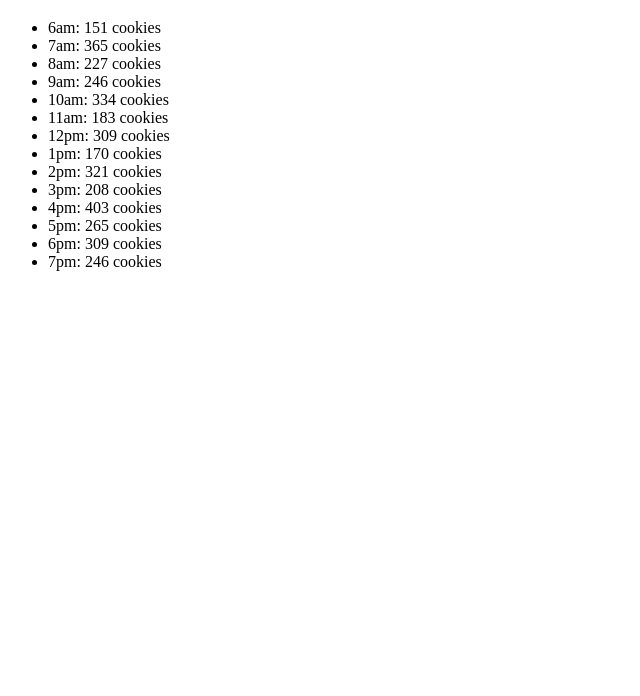
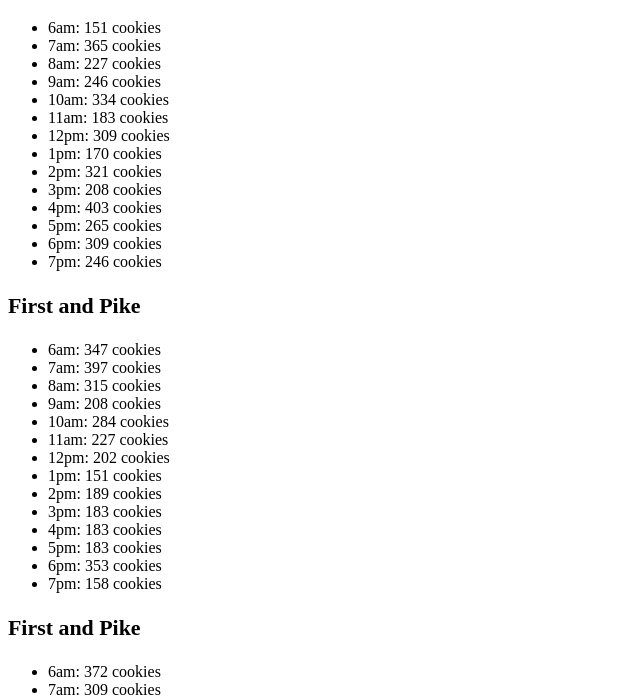
Before and after one commit to annaboyatyuk/cookie-stand, a plain HTML site: page sales.html in a window 1280 px wide. Shown: the part 109-805 px from the top of the page, without its empty margins (0-640 px from the left). Drawn offline with Linux system fonts and the light colour scheme.

Commit message:
add some stores

```diff
--- a/app.js
+++ b/app.js
@@ -23,7 +23,7 @@ var firstAndPike = {
     }
   },
   render: function() {
-    var firstandpike = document.getElementById('firstandpike');
+    var firstAndPike = document.getElementById('firstandpike');
     var fandp = document.getElementById('fandp');
     this.calcRandCustPerHour();
     this.calcCookiesSoldPerHour();
@@ -34,8 +34,87 @@ var firstAndPike = {
       var liEl = document.createElement('li');
       liEl.textContent = hours[k] + ': ' + this.cookiesSoldPerHour[k] + ' cookies';
       console.log(liEl);
-      firstandpike.appendChild(liEl);
+      firstAndPike.appendChild(liEl);
     }
   }
 };
 firstAndPike.render();
+
+
+
+var seaTacAirport = {
+  name: 'First and Pike',
+  minCustPerHour: 23,
+  maxCustPerHour: 65,
+  avgCookiesPerSale: 6.3,
+  totalCookies: 0,
+  randCustPerHour: [],
+  cookiesSoldPerHour: [],
+  calcRandCustPerHour: function() {
+    for (var i = 0; i < hours.length; i++) {
+      this.randCustPerHour.push(Math.floor(Math.random()* (this.maxCustPerHour - this.minCustPerHour + 1)) + this.minCustPerHour);
+      console.log(this.randCustPerHour[i]);
+    }
+  },
+  calcCookiesSoldPerHour: function() {
+    for (var j = 0; j < hours.length; j++){
+      this.cookiesSoldPerHour.push(Math.round(this.avgCookiesPerSale * this.randCustPerHour[j]));
+      console.log(this.cookiesSoldPerHour[j]);
+    }
+  },
+  render: function() {
+    var seaTacAirport = document.getElementById('seatacair');
+    var seatac = document.getElementById('seatac');
+    this.calcRandCustPerHour();
+    this.calcCookiesSoldPerHour();
+    var h3El = document.createElement('h3');
+    h3El.textContent = this.name;
+    seatac.appendChild(h3El);
+    for (var k = 0; k < hours.length; k++) {
+      var liEl = document.createElement('li');
+      liEl.textContent = hours[k] + ': ' + this.cookiesSoldPerHour[k] + ' cookies';
+      console.log(liEl);
+      seaTacAirport.appendChild(liEl);
+    }
+  }
+};
+seaTacAirport.render();
+
+
+var seattleCenter = {
+  name: 'First and Pike',
+  minCustPerHour: 23,
+  maxCustPerHour: 65,
+  avgCookiesPerSale: 6.3,
+  totalCookies: 0,
+  randCustPerHour: [],
+  cookiesSoldPerHour: [],
+  calcRandCustPerHour: function() {
+    for (var i = 0; i < hours.length; i++) {
+      this.randCustPerHour.push(Math.floor(Math.random()* (this.maxCustPerHour - this.minCustPerHour + 1)) + this.minCustPerHour);
+      console.log(this.randCustPerHour[i]);
+    }
+  },
+  calcCookiesSoldPerHour: function() {
+    for (var j = 0; j < hours.length; j++){
+      this.cookiesSoldPerHour.push(Math.round(this.avgCookiesPerSale * this.randCustPerHour[j]));
+      console.log(this.cookiesSoldPerHour[j]);
+    }
+  },
+  render: function() {
+    var seattleCenter = document.getElementById('seattlecenter');
+    var center = document.getElementById('center');
+    this.calcRandCustPerHour();
+    this.calcCookiesSoldPerHour();
+    var h3El = document.createElement('h3');
+    h3El.textContent = this.name;
+    center.appendChild(h3El);
+    for (var k = 0; k < hours.length; k++) {
+      var liEl = document.createElement('li');
+      liEl.textContent = hours[k] + ': ' + this.cookiesSoldPerHour[k] + ' cookies';
+      console.log(liEl);
+      seattleCenter.appendChild(liEl);
+    }
+  }
+};
+seattleCenter.render();
--- a/sales.html
+++ b/sales.html
@@ -15,7 +15,22 @@
         <h3 id="fandp"></h3>
         <ul id="firstandpike"></ul>
     </div>
-
+    <div>
+        <h3 id="seatac"></h3>
+        <ul id="seatacair"></ul>
+    </div>
+    <div>
+        <h3 id="center"></h3>
+        <ul id="seattlecenter"></ul>
+    </div>
+    <div>
+        <h3 id="caphill"></h3>
+        <ul id="capitolhill"></ul>
+    </div>
+    <div>
+        <h3 id="alki"></h3>
+        <ul id="alkilist"></ul>
+    </div>
     <script src="app.js"></script>
 </body>
 
```
